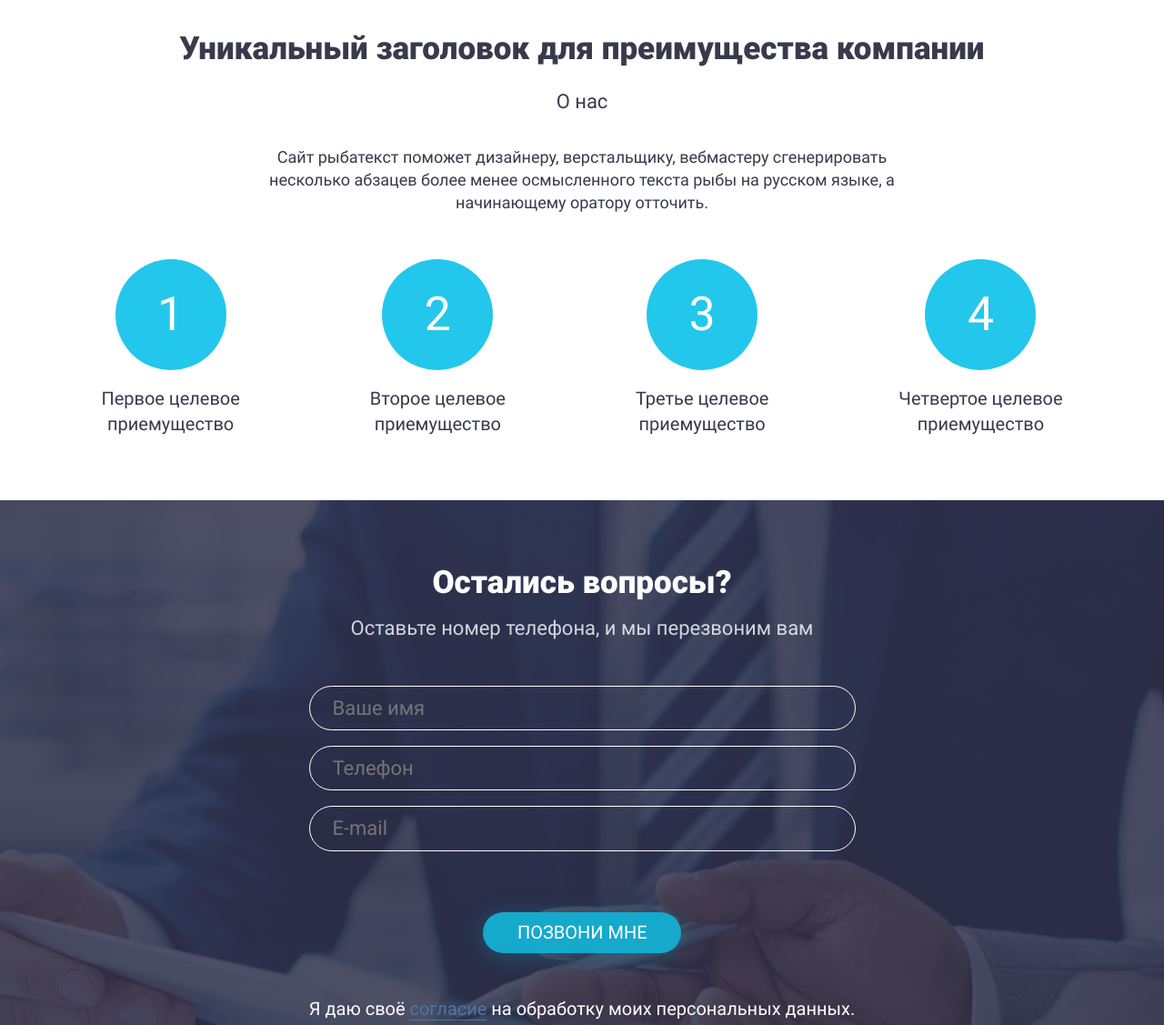
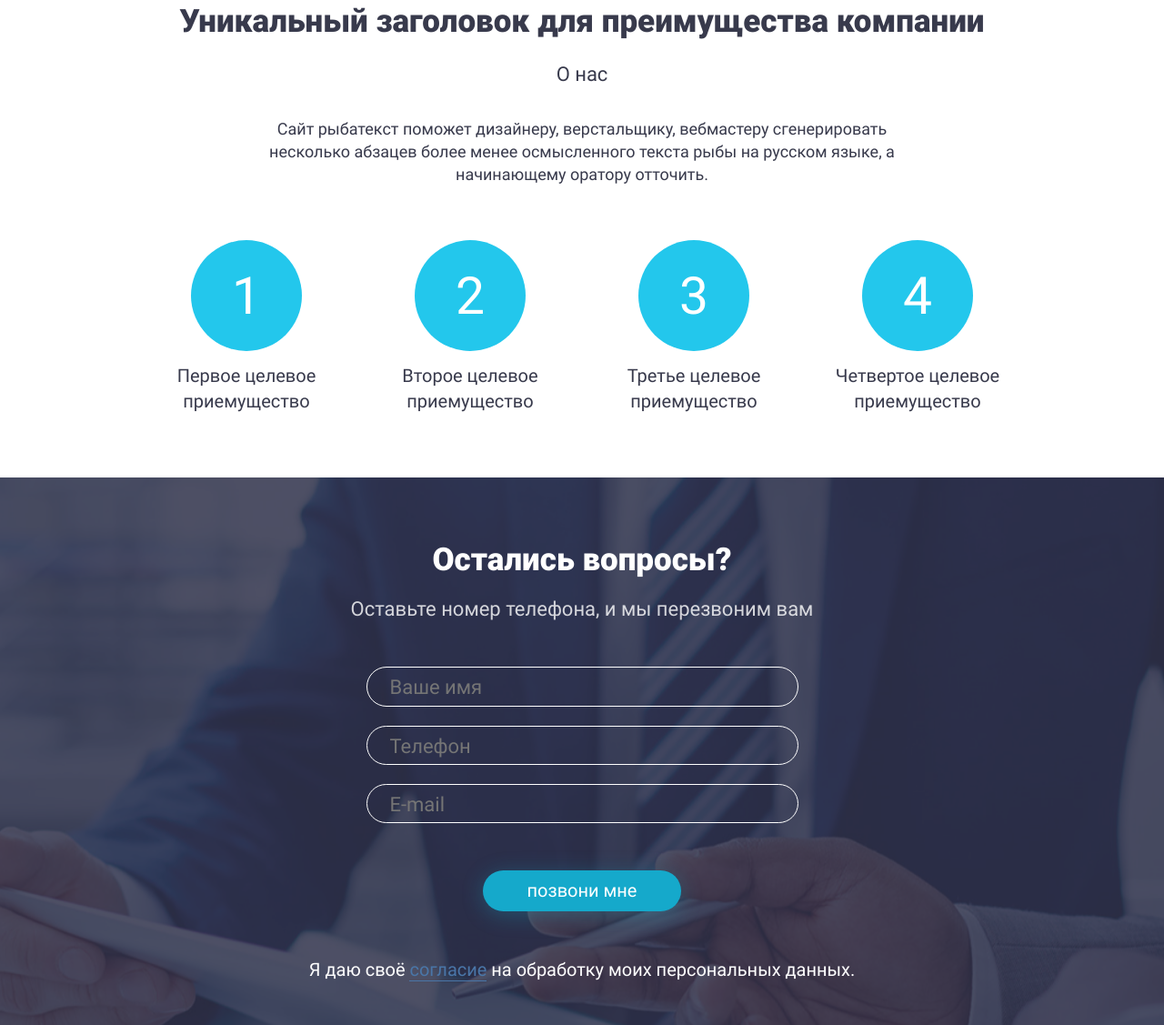
Before and after one commit to s-kislov/pixel_perfect, a plain HTML site: page index.html in a window 1280 px wide. Shown: the part 792-1919 px from the top of the page at 91% size. Drawn offline with Linux system fonts and the light colour scheme.

Commit message:
pixel_perfect

```diff
--- a/css/feature.css
+++ b/css/feature.css
@@ -33,7 +33,7 @@
   font-family: Roboto;
   font-weight: 500;
   font-size: 1em;
-  line-height: 26px;
+  line-height: 25.35px;
   color: #383A4C;
   margin-bottom: 35px;
   max-width: 189px;
@@ -87,7 +87,7 @@
   color: #383A4C;
   max-width: 724px;
   margin: 0 auto;
-  margin-bottom: 50px;
+  margin-bottom: 60px;
 }
 
 @media (max-width: 1024px) {
@@ -111,9 +111,10 @@
   font-family: Roboto;
   font-style: normal;
   font-weight: 500;
-  font-size: 0.909em;
-  line-height: 28px;
+  font-size: 20px;
+  line-height: 28.13px;
   color: #383A4C;
+  width: 934px;
 }
 
 @media (max-width: 1024px) {
@@ -141,12 +142,16 @@
   background-color: #23C7EC;
   font-family: Roboto;
   font-weight: 500;
-  font-size: 2.591em;
-  line-height: 100%;
+  font-size: 57px;
+  line-height: 57px;
   border-radius: 50%;
   color: #FFFFFF;
   margin: 0 auto;
-  margin-bottom: 17px;
+  margin-bottom: 13px;
+}
+
+.feature__item {
+  max-width: 196px;
 }
 
 @media (max-width: 1024px) {
--- a/css/global.css
+++ b/css/global.css
@@ -101,7 +101,7 @@ label {
   display: flex;
   position: absolute;
   width: 100%;
-  height: 750px;
+  height: 725px;
   top: 0;
   z-index: -1;
 }
--- a/css/header.css
+++ b/css/header.css
@@ -4,8 +4,7 @@
   justify-content: space-between;
   flex-wrap: wrap;
   align-items: center;
-  padding: 30px 0;
-
+  padding-top: 30px;
 }
 
 .header__call {
@@ -16,7 +15,8 @@
   font-family: Roboto;
   font-weight: 500;
   font-size: 1.084em;
-  line-height: 28px;
+  line-height: 27.95px;
+
 }
 
 @media (max-width: 1024px) {
@@ -27,17 +27,19 @@
 }
 
 .header__button {
+  display: flex;
   background: transparent;
   border: none;
   color: #fff;
   font-family: Roboto;
   font-weight: 500;
-  font-size: 0.727em;
-  line-height: 19px;
+  font-size: 16px;
+  line-height: 18.75px;
   text-align: center;
   cursor: pointer;
   border-bottom: 1px solid #fff;
-  width: 145px;
+  width: 132px;
+  padding-top: 5px;
 }
 
 .header__button-small {
--- a/css/question.css
+++ b/css/question.css
@@ -32,11 +32,11 @@
 
 .question__title {
   font-family: Roboto;
-  font-weight: 900;
+  font-weight: 700;
   font-size: 1.591em;
   line-height: 41px;
   color: #FFFFFF;
-  margin-bottom: 17px;
+  margin-bottom: 21px;
 }
 
 @media (max-width: 1024px) {
@@ -92,10 +92,11 @@
   border: 1.38235px solid #FFFFFF;
   border-radius: 50px;
   background-color: transparent;
-  padding-top: 11px;
-  padding-right: 296px;
-  padding-bottom: 11px;
+  padding-top: 9px;
+  padding-right: 170px;
+  padding-bottom: 7px;
   padding-left: 25px;
+  margin-bottom: 4px;
 
 }
 
@@ -122,7 +123,7 @@
 }
 
 .question__form-email {
-  margin-bottom: 50px;
+  margin-bottom: 35px;
 }
 
 .question__form-button {
@@ -131,14 +132,13 @@
   border-radius: 50px;
   border: none;
   width: 218px;
-  padding: 11px 38px;
+  padding: 11px 48px;
   font-family: Roboto;
-  font-weight: 400;
-  font-size: 0.909em;
+  font-weight: 500;
+  font-size: 20px;
   line-height: 23px;
   color: #FFFFFF;
-  text-transform: uppercase;
-  margin-bottom: 50px;
+  margin-bottom: 53px;
 }
 
 .form__agree {
--- a/index.html
+++ b/index.html
@@ -100,9 +100,9 @@
     <section class="question">
       <div class="container">
         <div class="question__container">
-          <h2 class="question__title">
+          <h3 class="question__title">
             Остались вопросы?
-          </h2>
+          </h3>
           <p class="question__subtitle">
             Оставьте номер телефона, и мы перезвоним вам
           </p>
```
